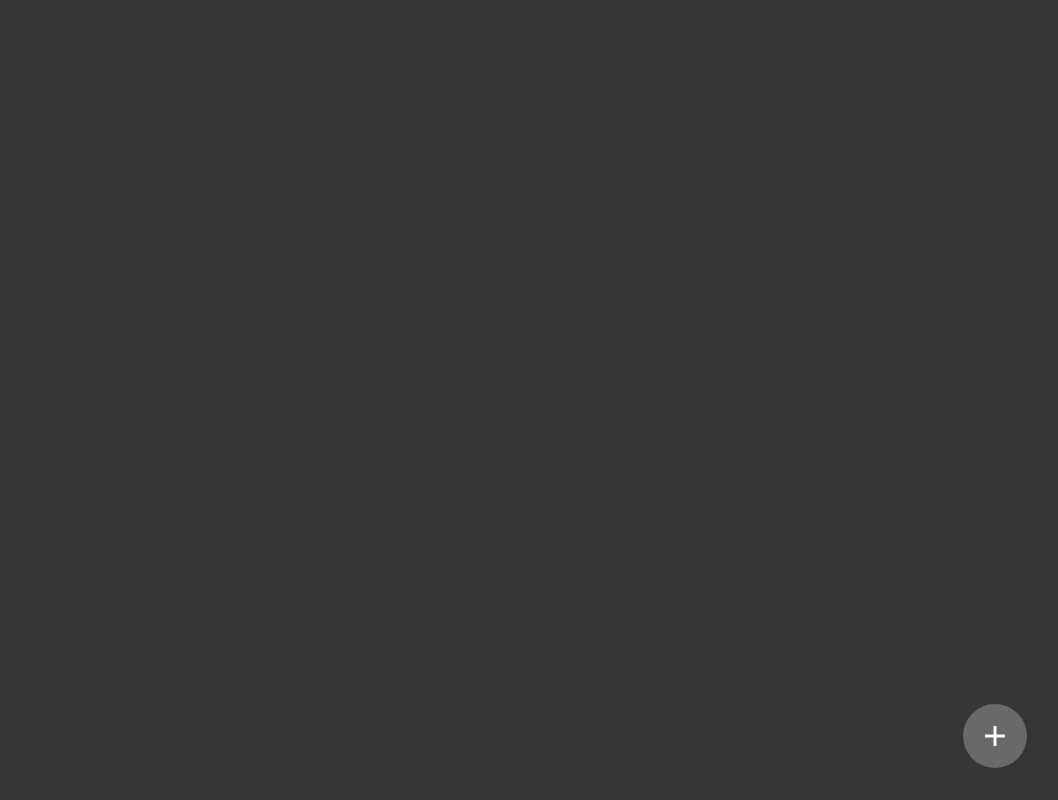
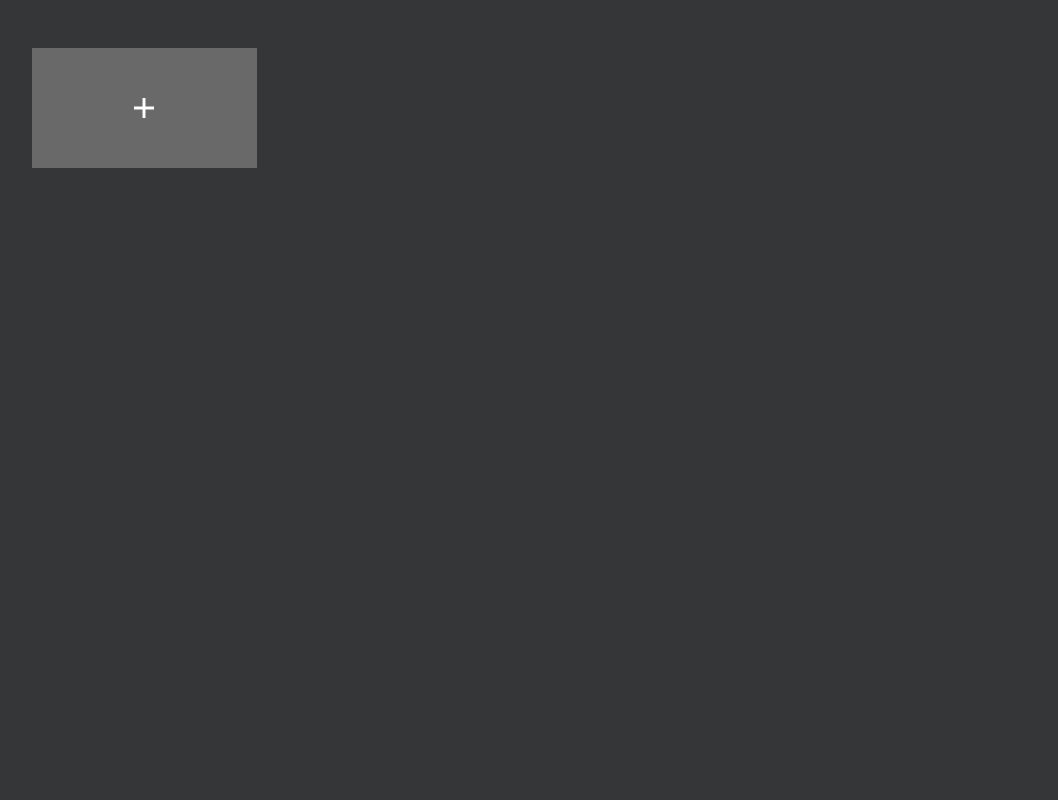
Before and after one commit to steelWinds/test-task-studio-belyaevs, a Vue app: page / in a window 1280 px wide. Shown: the whole page, without its empty margins (221-1279 px from the left). Built offline with nearby package versions, Linux system fonts and the light colour scheme.

Commit message:
fix(styles): fix styles for buttons

```diff
--- a/src/App.vue
+++ b/src/App.vue
@@ -1,7 +1,6 @@
 <script setup lang="ts">
 import { ref, nextTick } from 'vue'
 import { useScrollPage } from '@/composables/use-scroll-page'
-import { useWindowScroll } from '@vueuse/core'
 import { TimerUnit } from '@/utils/classes/TimerUnit'
 import VCounterCard from '@/components/VCounterCard.vue'
 import VCircleBtn from '@/components/VCircleBtn.vue'
@@ -24,46 +23,39 @@ const onRemoveTimer = (id: number) => {
 </script>
 
 <template>
-  <main class="min-h-screen max-h-auto w-full flex place-content-center p-3 py-12 relative">
-    <TransitionGroup name="list-slide" tag="article" class="counters-grid grid gap-[50px]">
+  <main class="h-auto w-full flex place-content-center p-3 py-12 relative">
+    <TransitionGroup
+      name="list-slide"
+      tag="article"
+      class="counters-grid grid gap-[50px]"
+    >
       <VCounterCard
         v-for="({elapsed, id}, idx) of timers"
         :key="id"
         :elapsed="elapsed"
         @remove="() => onRemoveTimer(idx)"
       />
+
+      <button
+        class="w-full min-h-[120px] max-w-[225px] grid place-content-center bg-dark-gray group/btn"
+        @click="onAddTimer()"
+      >
+        <PlusIcon class="fill-white group-active/btn:scale-75 duration-200" />
+      </button>
     </TransitionGroup>
-
-    <VCircleBtn
-      class="
-        w-12
-        lg:w-16
-        fixed
-        bottom-4
-        right-4
-        lg:bottom-8
-        lg:right-8
-      "
-      @click="onAddTimer"
-    >
-      <PlusIcon class="fill-white group-active/btn:scale-75 duration-[inherit]" />
-    </VCircleBtn>
 
     <Transition name="fade">
       <VCircleBtn
         v-show="overscrollY"
         class="
-          w-12
-          lg:w-16
+          w-14 sm:w-16
           fixed
-          bottom-4
-          left-4
-          lg:bottom-8
-          lg:left-8
+          bottom-6 sm:bottom-8
+          left-6 sm:left-8
         "
         @click="scrollToTop"
       >
-        <ArrowUpIcon class="fill-white group-active/btn:scale-75 duration-[inherit]" />
+        <ArrowUpIcon class="fill-white group-active/btn:scale-75 duration-200" />
       </VCircleBtn>
     </Transition>
   </main>
--- a/src/components/VCircleBtn.vue
+++ b/src/components/VCircleBtn.vue
@@ -7,8 +7,6 @@
       bg-dark-gray
       place-content-center
       group/btn
-      sm:hover:-translate-y-1
-      duration-200
     "
   >
     <slot />
--- a/src/components/VCounterCard.vue
+++ b/src/components/VCounterCard.vue
@@ -42,7 +42,7 @@ const formatTime = computed(() => time.formatTime(format, ':').replace(/^[0+:?]+
       aria-controls="btn-group"
     >
       <button class="absolute top-2 right-2" @click="emit('remove')">
-        <CloseIcon class="stroke-white stroke-1 w-[30px] h=[30px]" />
+        <CloseIcon class="stroke-white stroke-1 w-[30px] aspect-square" />
       </button>
 
       <time
@@ -65,7 +65,7 @@ const formatTime = computed(() => time.formatTime(format, ':').replace(/^[0+:?]+
           class=""
           @click="onPause"
         >
-          <PauseIcon class="fill-gray transition-colors duration-200" :class="{'fill-white': isRunning}" />
+          <PauseIcon class="fill-gray transition-colors duration-200 active:scale-75" :class="{'fill-white': isRunning}" />
         </button>
 
         <button
@@ -73,7 +73,7 @@ const formatTime = computed(() => time.formatTime(format, ':').replace(/^[0+:?]+
           class=""
           @click="onStart"
         >
-          <PlayIcon class="fill-gray transition-colors duration-200" :class="{'fill-white': isRunning}" />
+          <PlayIcon class="fill-white transition-colors duration-200 active:scale-75" />
         </button>
       </Transition>
 
@@ -82,7 +82,7 @@ const formatTime = computed(() => time.formatTime(format, ':').replace(/^[0+:?]+
         :disabled="!isRunning"
         @click="onStop"
       >
-        <StopIcon class="fill-gray transition-colors duration-200" :class="{'fill-white': isRunning}" />
+        <StopIcon class="fill-gray transition-colors duration-200 active:scale-75" :class="{'fill-white': isRunning}" />
       </button>
     </div>
   </article>
--- a/src/composables/use-scroll-page.ts
+++ b/src/composables/use-scroll-page.ts
@@ -17,9 +17,21 @@ export const useScrollPage = () => {
   }
 
   const scrollToFullSize = () => {
-    const pageScrollSize = w?.document.documentElement.scrollHeight ?? 0
+    if (!w?.document) return
 
-    if (pageScrollSize <= wYSize.value) return
+    let pageScrollSize = Math.max(
+      document.body.scrollHeight, document.documentElement.scrollHeight,
+      document.body.offsetHeight, document.documentElement.offsetHeight,
+      document.body.clientHeight, document.documentElement.clientHeight
+    )
+    const pageClientSize = document.documentElement.clientHeight
+    const scrollTop = document.body.scrollTop
+
+    const isTotallyScrolled = Math.abs(pageScrollSize - pageClientSize - scrollTop) < 1
+
+    console.log(pageScrollSize, pageClientSize, scrollTop)
+
+    if (isTotallyScrolled) return
 
     w?.scrollTo({
       top: pageScrollSize,
--- a/src/style.css
+++ b/src/style.css
@@ -9,7 +9,7 @@
 @layer vue-animations {
   .list-slide-move,
   .list-slide-enter-active{
-    transition: all .5s;
+    transition: all .3s;
   }
 
   .list-slide-enter-from {
@@ -25,7 +25,7 @@
 
   .fade-enter-active,
   .fade-leave-active {
-    transition: all .2s linear;
+    transition: all .15s linear;
   }
 
   .fade-enter-from,
```
